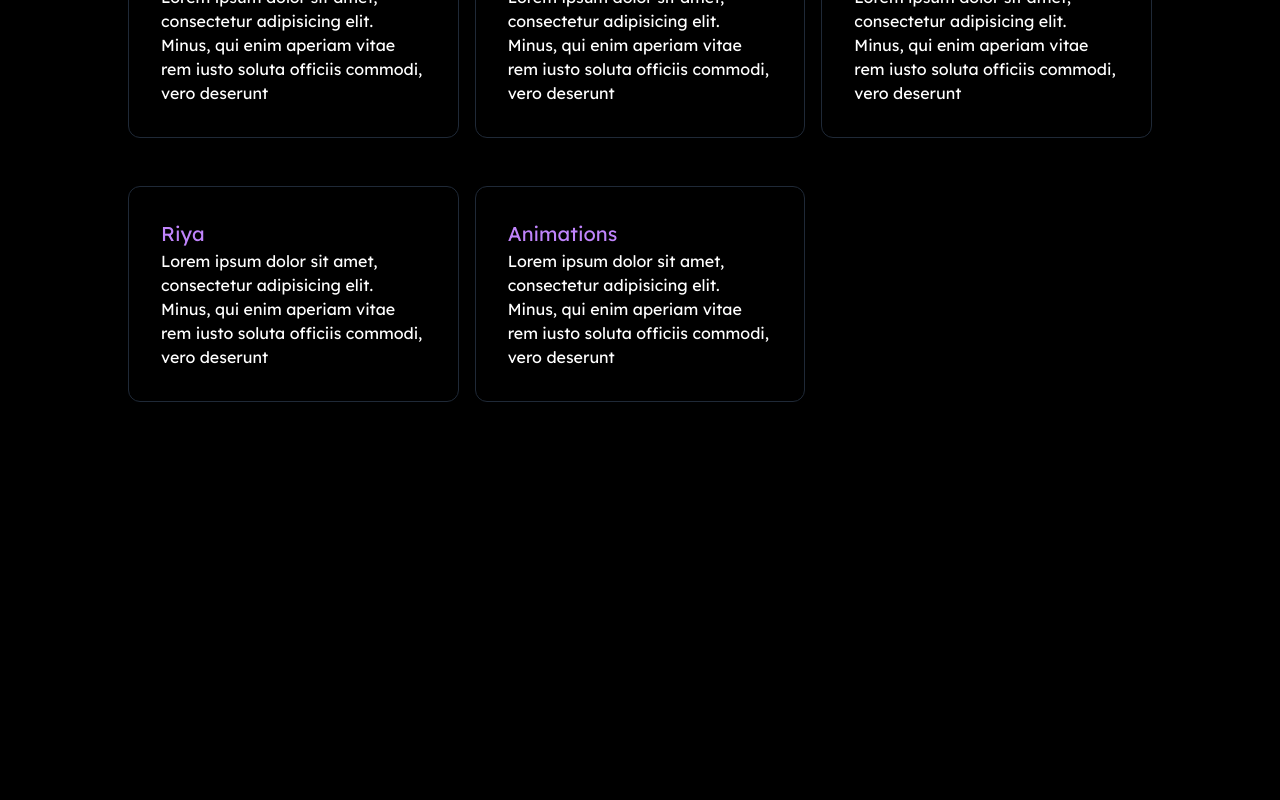
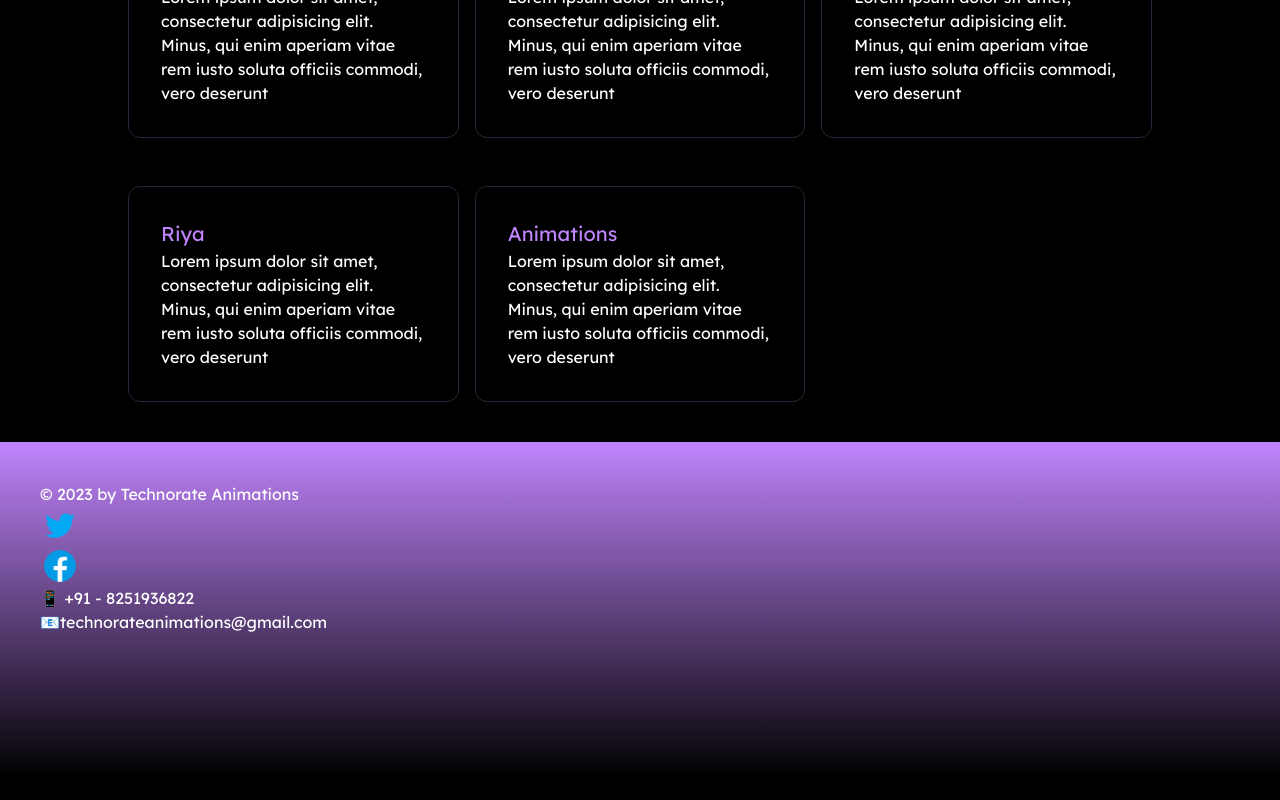
Before and after one commit to RiyaB2202/techno-animates, a Next.js app: page / in a window 1280 px wide. Shown: the part 3086-3886 px from the top of the page. Before the commit the page ends 3568 px from the top, so only its background shows below. Built offline with nearby package versions, Linux system fonts and the light colour scheme.

Commit message:
created footer

```diff
--- a/app/page.jsx
+++ b/app/page.jsx
@@ -4,6 +4,7 @@ import OurClients from "@/components/OurClients";
 import Testimonials from "@/components/Testimonials";
 
 import Whyus from "@/components/Whyus";
+import Footer from "@/components/Footer";
 
 export default function Home() {
   return (
@@ -15,6 +16,7 @@ export default function Home() {
       <AboutComp />
       <OurClients />
       <Testimonials />
+      <Footer />
     </div>
   );
 }
--- /dev/null
+++ b/components/Footer.jsx
@@ -0,0 +1,31 @@
+import React from "react";
+
+function Footer() {
+  return (
+    <footer className="bg-gradient-to-b from-purple-400  to-red-270 text-white  p-10  mt-10 pb-36">
+      <div className="container mx-auto">
+        <div className="text-left">
+          <p>&copy; 2023 by Technorate Animations</p>
+          <p className="text-right">
+            <a href="">
+              <img
+                src="icons8-twitter-48.png"
+                className="h-10 w-10"
+                alt="image"
+              />
+            </a>
+          </p>
+          <p>
+            <a href="">
+              <img src="icons8-facebook-48.png" className="h-10 w-10" alt="" />
+            </a>
+          </p>
+          <p>&#128241; +91 - 8251936822</p>
+          <p>&#128231;technorateanimations@gmail.com</p>
+        </div>
+      </div>
+    </footer>
+  );
+}
+
+export default Footer;
```
Also changed, not shown: public/icons8-facebook-48.png (added), public/icons8-twitter-48.png (added).
